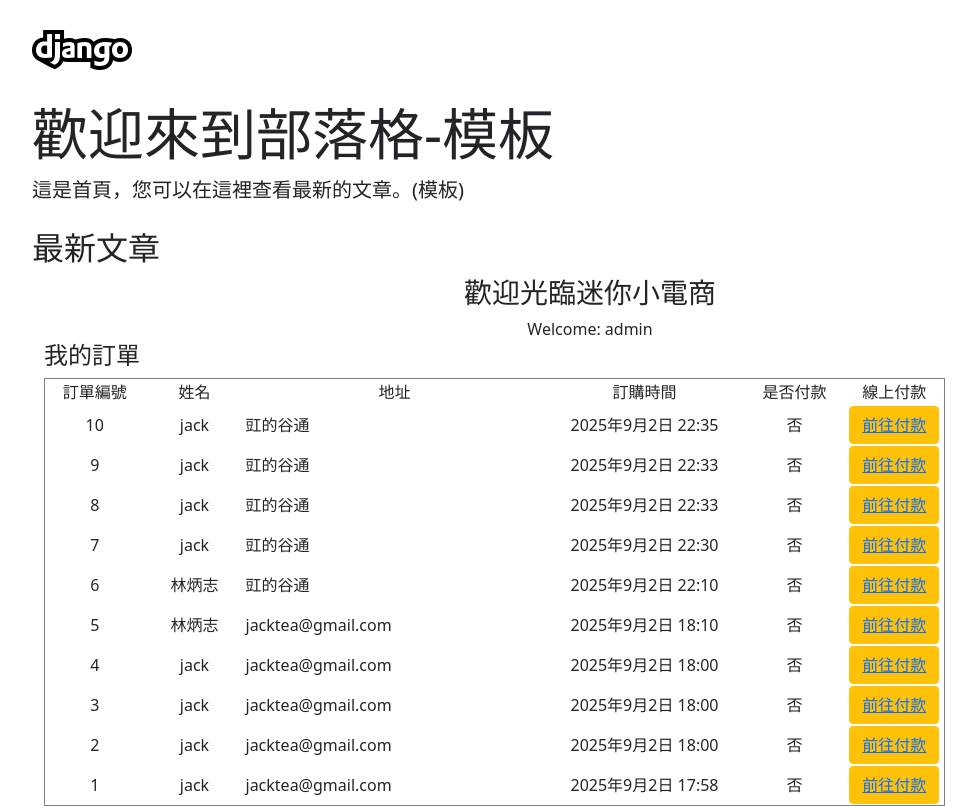
After one commit to jacktea88/Django1, a Django app: page /myorders/ in a window 1280 px wide. The commit adds this page. Shown: the whole page, without its empty margins (50-1026 px from the left). Run offline with Django 5.2, Linux system fonts and the light colour scheme; a user stored in the database is signed in; data comes from the database, SQL or seed files in the repository; both versions use the stored data as it was after the commit; parts of the project's set-up code (start-up, migrations or seed data) failed here and were passed over; some libraries are stand-ins or nearby versions.

Commit message:
加入訂單及email通知功能

```diff
--- a/11mvote/mvote/mvote/urls.py
+++ b/11mvote/mvote/mvote/urls.py
@@ -32,6 +32,9 @@
     path('cart/', views.cart_detail, name='cart-detail'),
     path('cart/additem/<int:id>/<int:quantity>/', views.add_to_cart, name='additem-url'),
     path('cart/removeitem/<int:id>/', views.remove_from_cart, name='removeitem-url'),
+
+    path('order/', views.order, name='order-url'),
+    path('myorders/', views.my_orders, name='myorders-url'),
 ]
 
 urlpatterns += static(settings.MEDIA_URL, document_root=settings.MEDIA_ROOT)
--- a/11mvote/mvote/mysite/admin.py
+++ b/11mvote/mvote/mysite/admin.py
@@ -16,5 +16,10 @@
 admin.site.register(models.Poll, PollAdmin)
 admin.site.register(models.PollItem, PollItemAdmin)
 admin.site.register(models.VoteCheck)
+
+#產品及分類
 admin.site.register(models.Product, ProductAdmin)
 admin.site.register(models.Category)
+#訂單
+admin.site.register(models.Order)
+admin.site.register(models.OrderItem)
--- a/11mvote/mvote/mysite/models.py
+++ b/11mvote/mvote/mysite/models.py
@@ -1,6 +1,12 @@
 #-*- coding: utf-8 -*-
 from django.db import models
 from filer.fields.image import FilerImageField
+# 訂單
+from django.contrib.auth.models import User
+
+
+
+
 
 class Poll(models.Model):
     name = models.CharField(max_length=200, null=False)
@@ -44,3 +50,27 @@
 
     def __str__(self):
         return self.name
+
+class Order(models.Model):
+    user = models.ForeignKey(User, on_delete=models.CASCADE)
+    full_name = models.CharField(max_length=20)
+    address = models.CharField(max_length=200)
+    phone = models.CharField(max_length=15)
+    created_at = models.DateTimeField(auto_now_add=True)
+    updated_at = models.DateTimeField(auto_now=True)
+    paid = models.BooleanField(default=False)
+
+    class Meta:
+        ordering = ('-created_at',)
+
+    def __str__(self):
+        return 'Order:{}'.format(self.id)
+
+class OrderItem(models.Model):
+    order = models.ForeignKey(Order, on_delete=models.CASCADE, related_name='items')
+    product = models.ForeignKey(Product, on_delete=models.CASCADE)
+    price = models.DecimalField(max_digits=8, decimal_places=2)
+    quantity = models.PositiveIntegerField(default=1)
+
+    def __str__(self):
+        return '{}'.format(self.id)
--- a/11mvote/mvote/mysite/templates/cart.html
+++ b/11mvote/mvote/mysite/templates/cart.html
@@ -37,6 +37,7 @@
             </tr>
         </table>
 
+        <button class='btn btn-warning'><a href='/order'>我要訂購</a></button>
     </div>
 </div>
 {% endblock %}
--- a/11mvote/mvote/mysite/templates/index.html
+++ b/11mvote/mvote/mysite/templates/index.html
@@ -61,9 +61,9 @@
             <div class='col-md-2'>
                 {% if user.is_authenticated %}
                     {% if request.session.cart.items|length > 0 %}
-                        <button class='btn btn-info' {{ product.stock | yesno:",disabled"}}>
-                            <a href='{% url "cart-detail" %}'>檢視購物車</a>
-                            {% comment %} <a href='{% url "additem-url" product.id 1 %}'>放入購物車</a> {% endcomment %}
+                        <button class='btn btn-info'>
+                            <a href='/cart/'>檢視購物車</a>
+                            {% comment %} <a href='{% url "cart-detail" %}'>檢視購物車</a> {% endcomment %}
                         </button>
                     {% endif %}
                 {% endif %}
--- /dev/null
+++ b/11mvote/mvote/mysite/templates/myorders.html
@@ -0,0 +1,75 @@
+<!-- myorders.html (mshop project) -->
+{% extends "base.html" %}
+{% load cart_tag %}
+{% block title %}我的訂單{% endblock %}
+{% block content %}
+<div class='container'>
+{% for message in messages %}
+    <div class='alert alert-{{message.tags}}'>{{ message }}</div>
+{% endfor %}
+    <div class='row'>
+        <div class='col-md-12'>
+            <div class='panel panel-default'>
+                <div class='panel-heading' align=center>
+                    <h3>歡迎光臨迷你小電商</h3>
+                        {% if user.socialaccount_set.all.0.extra_data.name %}
+                            {{user.socialaccount_set.all.0.extra_data.name}}<br/>
+                            <img src='{{user.socialaccount_set.all.0.get_avatar_url}}' width='100'>
+                        {% else %}
+                            Welcome: {{ user.username }}
+                        {% endif %}
+                </div>
+            </div>
+        </div>
+    </div>
+    <div class='row'>
+        <div class='col-sm-12'>
+            <div class='panel panel-info'>
+                <div class='panel panel-heading'>
+                    <h4>我的訂單</h4>
+                </div>
+                <div class='panel panel-body'>
+                    {% for order in orders %}
+                    {% if forloop.first %}
+                    <table border=1>
+                        <tr>
+                            <td width=100 align=center>訂單編號</td>
+                            <td width=100 align=center>姓名</td>
+                            <td width=300 align=center>地址</td>
+                            <td width=200 align=center>訂購時間</td>
+                            <td width=100 align=center>是否付款</td>
+                            <td width=100 align=center>線上付款</td>
+                        </tr>
+                    {% endif %}
+                        <div class='listgroup'>
+                            <div class='listgroup-item'>
+                                <tr>
+                                    <td align=center>{{ order.id }}</td>
+                                    <td align=center>{{ order.full_name }}</td>
+                                    <td>{{ order.address }}</td>
+                                    <td align=center>{{ order.created_at }}</td>
+                                    <td align=center>{{ order.paid | yesno:"是,否"}}</td>
+                                    <td align=center>
+                                        {% if not order.paid %}
+                                        <button class='btn btn-warning'>
+                                            <a href='/payment/{{order.id}}/'>前往付款</a>
+                                        </button>
+                                        {% endif %}
+                                    </td>
+                                </tr>
+                            </div>
+                        </div>
+                    {% if forloop.last %}
+                    </table>
+                    {% endif %}
+                    {% empty %}
+                        <em>沒有處理中的訂單</em>
+                    {% endfor %}
+                </div>
+                <div class='panel panel-footer'>
+                </div>
+            </div>
+        </div>
+    </div>
+</div>
+{% endblock %}
--- a/11mvote/mvote/mysite/views.py
+++ b/11mvote/mvote/mysite/views.py
@@ -8,8 +8,17 @@
 from allauth.account.decorators import verified_email_required
 from mysite import models
 
+
 # cart
 from cart.cart import Cart
+
+
+# 訂單
+from mysite import forms
+from django.core.mail import send_mail
+from django.contrib import messages
+from django.contrib.auth.models import User
+from django.conf import settings
 
 # Create your views here.
 ####
@@ -104,6 +113,52 @@
 
     return render(request, 'cart.html', locals())
 
+@verified_email_required
+def order(request):
+    all_categories = models.Category.objects.all()
+    cartInstance = Cart(request)
+    cart = cartInstance.cart
+    total_price = 0
+    for _, item in cart.items():
+        current_price = float(item['price']) * int(item['quantity'])
+        total_price += current_price
+
+    if request.method == 'POST':
+        user = User.objects.get(username=request.user.username)
+        new_order = models.Order(user=user)
+
+        form = forms.OrderForm(request.POST, instance=new_order)
+        if form.is_valid():
+            order = form.save()
+            email_messages = "您的購物內容如下：\n"
+            for _, item in cart.items(): # item是一個字典，_ 是一個常見的Python慣例，代表一個不需要使用的變數(id)，而 item 則是代表每個商品項目。
+                product = models.Product.objects.get(id=item['product_id'])
+                models.OrderItem.objects.create(
+                    order=order,
+                    product=product,
+                    price = item['price'],
+                    quantity=item['quantity']
+                )
+                email_messages = email_messages + "\n" + \
+                                "{}, {}, {}".format(item['name'], \
+                                item['price'], item['quantity'])
+            email_messages = email_messages + \
+                            "\n總計為: {}".format(total_price)
+            send_mail('感謝您的訂購', email_messages, settings.EMAIL_HOST_USER, [user.email], fail_silently=False) # 發送了一封郵件給用戶（user.email）郵件是由 settings.EMAIL_HOST_USER 這個電子郵件地址發送的
+            send_mail('有訂單成立通知', email_messages, settings.EMAIL_HOST_USER, [settings.EMAIL_HOST_USER], fail_silently=False)
+            cartInstance.clear()
+            return redirect('/myorders/')
+    else:
+        form = forms.OrderForm()
+
+    return render(request, 'order.html', locals())
+
+def my_orders(request):
+    all_categories = models.Category.objects.all()
+    orders = models.Order.objects.filter(user=request.user)
+
+    return render(request, 'myorders.html', locals())
+
 @login_required
 # @verified_email_required
 def poll(request, pollid):
```
Also changed, not shown: 11mvote/mvote/mysite/forms.py (added, +13 -0 lines), 11mvote/mvote/mysite/templates/order.html (added, +75 -0 lines), 11mvote/mvote/db.sqlite3, 11mvote/mvote/mysite/migrations/0005_order_orderitem.py (added).
